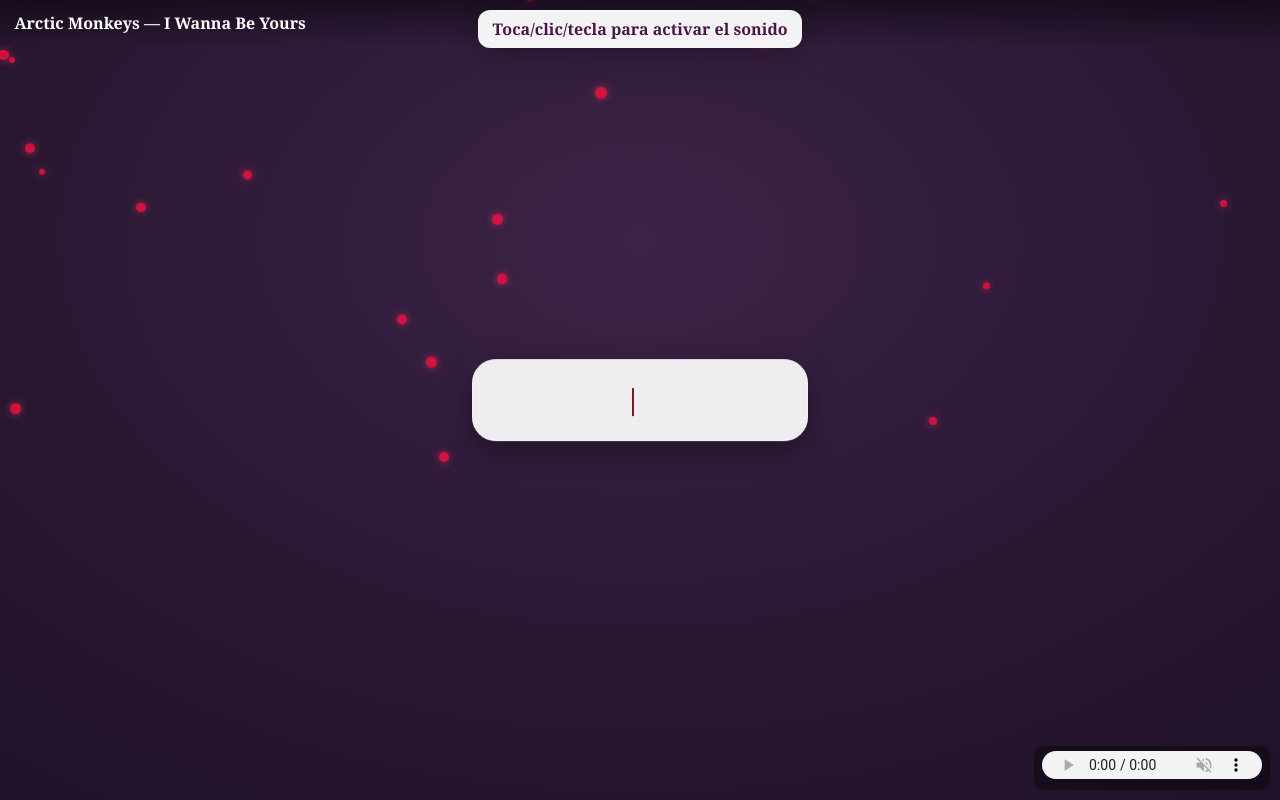
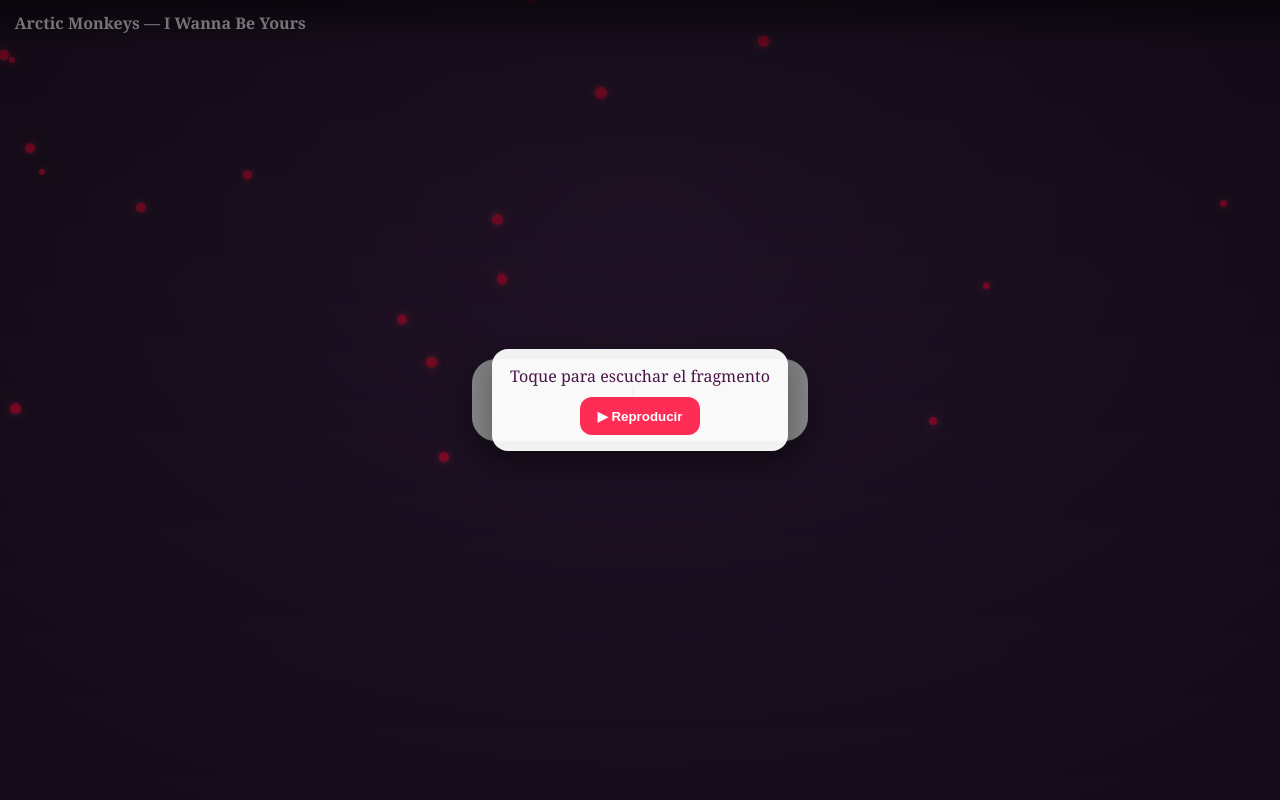
Before and after one commit to yorellvega1003-collab/i-wanna-be-yours, a plain HTML site: page index.html in a window 1280 px wide. Drawn offline with Linux system fonts and the light colour scheme.

Commit message:
Update index.html

```diff
--- a/index.html
+++ b/index.html
@@ -2,50 +2,72 @@
 <html lang="es">
 <head>
 <meta charset="UTF-8" />
-<meta name="viewport" content="width=device-width, initial-scale=1.0" />
-<title>I Wanna Be Yours — fragmento (autoplay + desmute seguro)</title>
+<meta name="viewport" content="width=device-width,initial-scale=1" />
+<title>I Wanna Be Yours — fragmento</title>
 <style>
   html, body { height: 100%; }
   body{
     margin:0;
     background: radial-gradient(1200px 800px at 50% 30%, #3c2348 0%, #2a1833 50%, #1b1024 100%);
-    overflow:hidden; font-family: ui-serif, Georgia, "Times New Roman", serif; color:#fff;
+    overflow:hidden;
+    font-family: ui-serif, Georgia, "Times New Roman", serif;
+    color:#fff;
   }
-  .particle{ position:absolute; top:-5vh; border-radius:50%; background:#e14;
-    box-shadow:0 0 10px rgba(255,70,90,.65); opacity:.85;
-    animation: fall linear infinite, drift ease-in-out infinite; }
+
+  /* Partículas */
+  .particle{
+    position:absolute; top:-5vh; border-radius:50%;
+    background:#e14; box-shadow:0 0 10px rgba(255,70,90,.65);
+    opacity:.85; animation:fall linear infinite, drift ease-in-out infinite;
+  }
   @keyframes fall{ to{ transform: translateY(110vh); } }
   @keyframes drift{ 0%{margin-left:-6px} 50%{margin-left:6px} 100%{margin-left:-6px} }
 
-  .ui{ position:fixed; inset:0 0 auto 0; display:flex; gap:.75rem; align-items:center;
-    padding:.75rem .9rem; background:linear-gradient(180deg, rgba(0,0,0,.45), rgba(0,0,0,0)); z-index:20; }
+  /* Cabecera */
+  .ui{
+    position:fixed; inset:0 0 auto 0; display:flex; gap:.75rem; align-items:center;
+    padding:.75rem .9rem; background:linear-gradient(180deg, rgba(0,0,0,.45), rgba(0,0,0,0)); z-index:20;
+  }
 
-  .lyrics-wrap{ position:fixed; top:50%; left:50%; transform:translate(-50%,-50%); z-index:15; max-width:min(800px, 88vw) }
+  /* Caja de letras centrada */
+  .lyrics-wrap{
+    position:fixed; top:50%; left:50%; transform:translate(-50%,-50%);
+    z-index:15; max-width:min(800px, 88vw);
+  }
   .lyrics-box{
-    padding:22px 28px; background: rgba(255,255,255,.92); color:#7a1d1d; border-radius:24px;
+    padding:22px 28px;
+    background: rgba(255,255,255,.92);
+    color:#7a1d1d;
+    border-radius:24px;
     box-shadow:0 10px 30px rgba(0,0,0,.35), 0 0 0 1px rgba(255,255,255,.25) inset;
-    font-size:clamp(18px,3.5vw,28px); line-height:1.35; text-align:center; white-space:pre-line; backdrop-filter: blur(2px);
-    min-width:280px;
+    font-size: clamp(18px, 3.5vw, 28px);
+    line-height: 1.35;
+    text-align:center;
+    white-space: pre-line;
+    backdrop-filter: blur(2px);
+    min-width: 280px;
   }
-  .caret::after{ content:""; display:inline-block; width:1ch; height:1em; vertical-align:-0.2em;
-    border-left:2px solid #7a1d1d; margin-left:2px; animation: blink 1s steps(1) infinite; }
+  .caret::after{
+    content:"";
+    display:inline-block; width:1ch; height:1em; vertical-align:-0.2em;
+    border-left:2px solid #7a1d1d; margin-left:2px; animation: blink 1s steps(1) infinite;
+  }
   @keyframes blink{ 50%{opacity:0} }
 
-  /* Aviso muy discreto para activar sonido */
-  .toast{
-    position:fixed; top:10px; left:50%; transform:translateX(-50%);
-    background:rgba(255,255,255,.95); color:#4a164a; font-weight:700;
-    padding:.5rem .9rem; border-radius:12px; box-shadow:0 8px 24px rgba(0,0,0,.25);
-    z-index:40;
+  /* Overlay de inicio (necesario para móvil/WhatsApp) */
+  .overlay{
+    position:fixed; inset:0; display:flex; align-items:center; justify-content:center; z-index:40;
+    background:linear-gradient(180deg,rgba(0,0,0,.55),rgba(0,0,0,.35));
+    user-select:none; -webkit-user-select:none;
+  }
+  .card{
+    background:rgba(255,255,255,.95); color:#4a164a; border-radius:16px; padding:16px 18px; text-align:center;
+    box-shadow:0 12px 30px rgba(0,0,0,.35);
+  }
+  .btn{
+    margin-top:10px; border:0; border-radius:12px; padding:.7rem 1.1rem; background:#ff2d55; color:#fff; font-weight:800; cursor:pointer;
   }
   .hidden{ display:none; }
-
-  /* Controles nativos del audio visibles y pequeños */
-  .player{
-    position:fixed; right:10px; bottom:10px; z-index:50;
-    background:rgba(0,0,0,.35); padding:.35rem .5rem; border-radius:10px;
-  }
-  .player audio{ width:220px; height:28px }
 </style>
 </head>
 <body>
@@ -54,32 +76,36 @@
 
 <div class="lyrics-wrap"><div id="lyricsBox" class="lyrics-box caret"></div></div>
 
-<!-- Audio: autoplay muted (permitido), con controles nativos visibles -->
-<div class="player">
-  <audio id="bgm" src="arctic.mp3" preload="auto" playsinline controls muted></audio>
+<!-- Tu audio recortado -->
+<audio id="bgm" src="arctic.mp3" preload="auto" playsinline></audio>
+
+<!-- Overlay para iniciar (tap/click requerido) -->
+<div id="gate" class="overlay">
+  <div class="card">
+    <div>Toque para escuchar el fragmento</div>
+    <button id="playBtn" class="btn">▶ Reproducir</button>
+  </div>
 </div>
-
-<!-- Aviso si hay que tocar para activar sonido -->
-<div id="toast" class="toast hidden">Toca/clic/tecla para activar el sonido</div>
 
 <script>
 /* ===== Partículas ===== */
-const PARTICLES=24;
-for(let i=0;i<PARTICLES;i++){
-  const p=document.createElement('div'); p.className='particle';
-  p.style.left=`${Math.random()*100}vw`;
-  const s=6+Math.random()*6; p.style.width=`${s}px`; p.style.height=`${s}px`;
-  p.style.animationDuration=`${6+Math.random()*6}s, ${2+Math.random()*3}s`;
-  p.style.animationDelay=`${Math.random()*6}s, ${Math.random()*2}s`;
+const PARTICLES = 24;
+for (let i = 0; i < PARTICLES; i++) {
+  const p = document.createElement('div');
+  p.className = 'particle';
+  p.style.left = `${Math.random()*100}vw`;
+  const s = 6 + Math.random()*6;
+  p.style.width = `${s}px`; p.style.height = `${s}px`;
+  p.style.animationDuration = `${6 + Math.random()*6}s, ${2+Math.random()*3}s`;
+  p.style.animationDelay = `${Math.random()*6}s, ${Math.random()*2}s`;
   document.body.appendChild(p);
 }
 
-/* ===== CONFIGURA EL TRAMO =====
-   Si tu mp3 ya está recortado, deja START=0 y END='auto'. */
-const FRAG_START = 0;
-const FRAG_END   = 'auto';
+/* ===== Configuración (MP3 ya recortado) ===== */
+const FRAG_START = 0;       // inicio del verso
+const FRAG_END   = 'auto';  // fin automático (fin del mp3)
 
-/* ===== Marcas por línea (relativas a FRAG_START). Ajusta si hace falta ===== */
+/* Letras y tiempos (relativos a FRAG_START) */
 const SEG = [
   { text: "Secrets I have held in my heart",           t0: 0.00, t1: 2.60 },
   { text: "Are harder to hide than I thought",         t0: 3.00, t1: 5.80 },
@@ -91,22 +117,19 @@ const SEG = [
 ];
 
 const audio = document.getElementById('bgm');
-const toast = document.getElementById('toast');
+const gate  = document.getElementById('gate');
+const btn   = document.getElementById('playBtn');
 const box   = document.getElementById('lyricsBox');
 
-let rafId=null, finished=false, useAudioClock=false, startEpoch=0, fragEndAbs=0;
+let rafId=null, finished=false, fragEndAbs=0;
 
-/* Utilidades */
-function nowRel(){
-  if (useAudioClock && !audio.paused && isFinite(audio.currentTime)) return audio.currentTime - FRAG_START;
-  return (performance.now() - startEpoch)/1000;
-}
 function segIndexAt(tRel){ for(let i=SEG.length-1;i>=0;i--) if(tRel>=SEG[i].t0) return i; return 0; }
 
 function render(){
   if (finished) return cancelAnimationFrame(rafId);
 
-  const tRel = Math.max(0, nowRel());
+  const tRel = Math.max(0, (audio.currentTime || 0) - FRAG_START);
+
   if (tRel >= (fragEndAbs - FRAG_START) - 0.01){
     box.textContent = SEG.at(-1).text;
     box.classList.remove('caret');
@@ -125,61 +148,32 @@ function render(){
   rafId = requestAnimationFrame(render);
 }
 
-/* ===== Arranque: autoplay (mute) + desmute con gesto ===== */
-async function boot(){
-  startEpoch = performance.now();
-
-  // Esperar metadata para conocer duración
+/* Inicio tras toque/clic (compatibilidad móvil/WhatsApp) */
+async function start(){
+  // Espera metadata para tener la duración
   await new Promise(res=>{
     if (isFinite(audio.duration) && audio.duration>0) return res();
     const on=()=>{ audio.removeEventListener('loadedmetadata', on); res(); };
     audio.addEventListener('loadedmetadata', on);
-    setTimeout(res, 1200);
+    setTimeout(res, 1500);
   });
 
   const total = (isFinite(audio.duration) && audio.duration>0) ? audio.duration : 20;
   fragEndAbs = (FRAG_END==='auto') ? total : Math.min(total, FRAG_END);
 
-  // Buscar el inicio del fragmento y tratar de reproducir en mute
-  try{
-    audio.currentTime = FRAG_START;
-  }catch(e){}
+  try{ audio.currentTime = FRAG_START; }catch(_){}
+  await audio.play();            // necesario en móviles/WhatsApp
 
-  // Autoplay permitido si está muted
-  try{
-    await audio.play();
-    useAudioClock = true;        // usamos reloj del audio
-    toast.classList.add('hidden');
-  }catch{
-    // Si ni en mute arranca, el archivo no cargó. Pero normalmente sí arranca silenciado.
-  }
-
-  // En cuanto el usuario haga gesto → desmutear, subir volumen y asegurar play
-  async function enableSound(){
-    audio.muted = false;
-    audio.volume = Math.max(audio.volume, 1.0);
-    try{
-      if (audio.paused) await audio.play();
-      useAudioClock = true;
-      toast.classList.add('hidden');
-    }catch{}
-  }
-  document.addEventListener('click', enableSound);
-  document.addEventListener('keydown', enableSound);
-  document.addEventListener('pointerdown', enableSound);
-  document.addEventListener('touchstart', enableSound);
-  audio.addEventListener('playing', ()=>{ useAudioClock = true; toast.classList.add('hidden'); });
-
-  // Mostrar aviso si sigue muted
-  setTimeout(()=>{ if (audio.muted || audio.volume === 0) toast.classList.remove('hidden'); }, 400);
-
-  // Iniciar render del tipeo
+  gate.classList.add('hidden');  // ocultar overlay
   box.textContent = "";
   box.classList.add('caret');
+
+  cancelAnimationFrame(rafId);
   rafId = requestAnimationFrame(render);
 }
 
-window.addEventListener('load', boot);
+btn.addEventListener('click', start);
+gate.addEventListener('click', e => { if (e.target === gate) start(); });
 </script>
 </body>
 </html>
```
